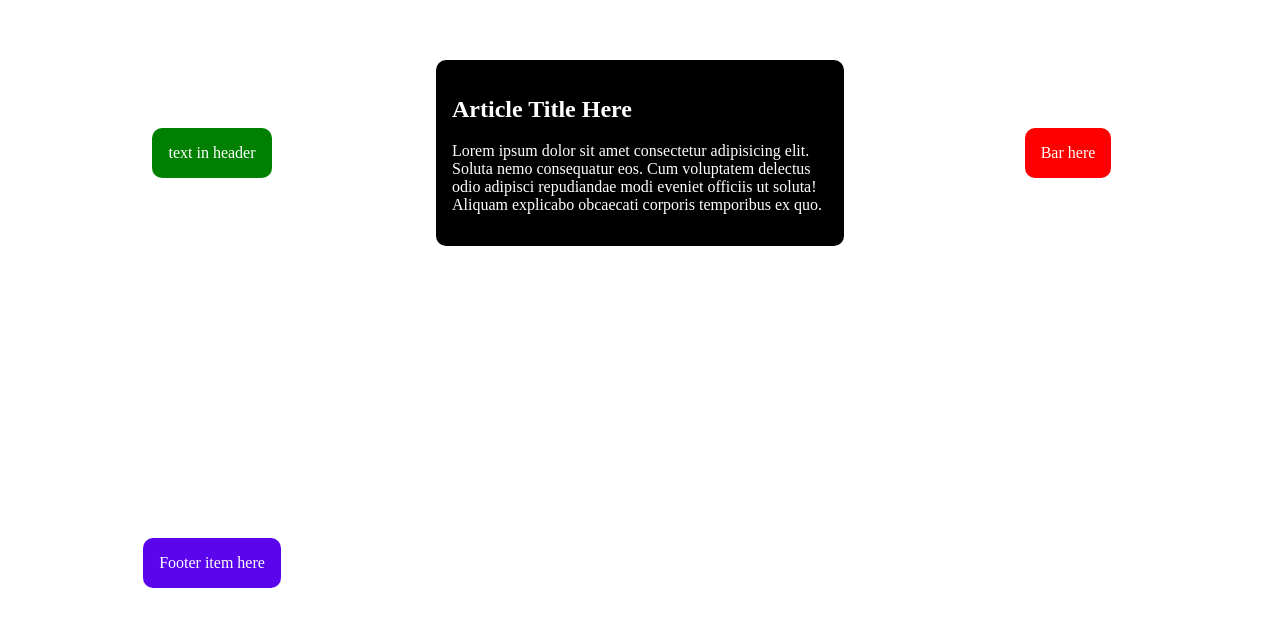
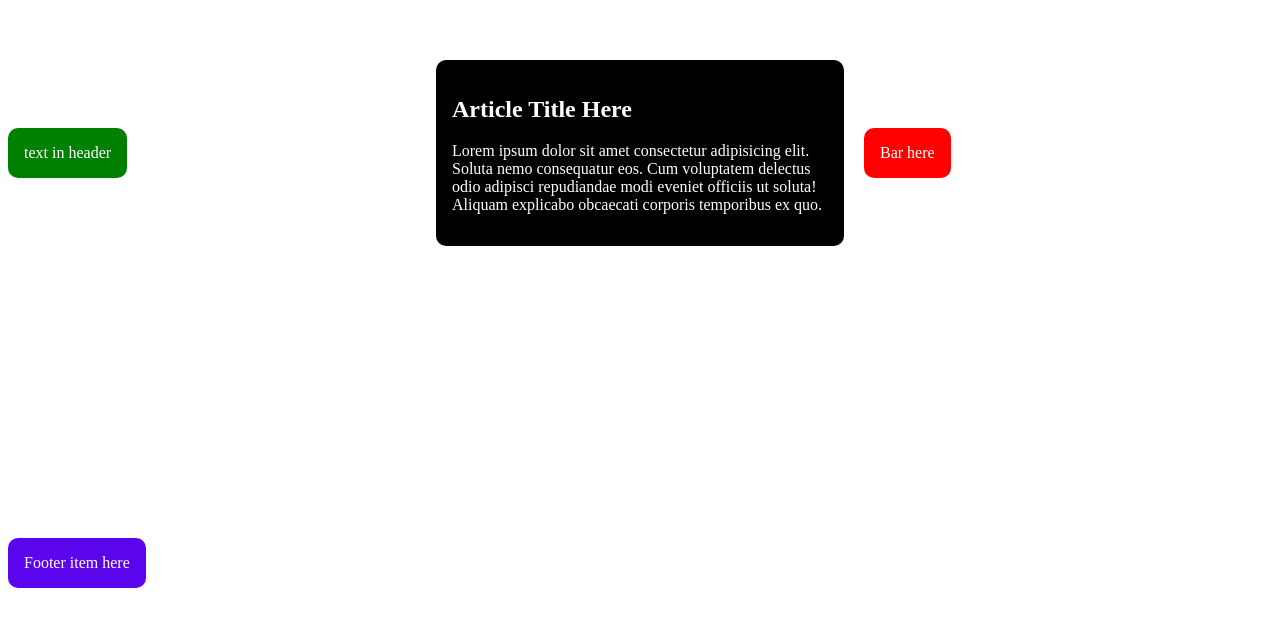
Before and after one commit to Bach1685/grid, a website built with webpack: page src/index.html in a window 1280 px wide. Shown: the part 105-732 px from the top of the page. Built offline with nearby package versions, Linux system fonts and the light colour scheme.

Commit message:
combination

```diff
--- a/src/script.js
+++ b/src/script.js
@@ -1 +1 @@
-import "./styles.css"
+import "./styles.css";
--- a/src/styles.css
+++ b/src/styles.css
@@ -6,8 +6,7 @@ body {
   display: grid;
   gap: 10px 20px;
   grid-template: 500px 300px / 1fr 1fr 1fr;
-  justify-items: center; /*start end center stretch*/
-  align-items: center;  /*start end center stretch*/
+  place-items: center start;
 }
 
 .container > * {
```
Also changed, not shown: 1 other file.
